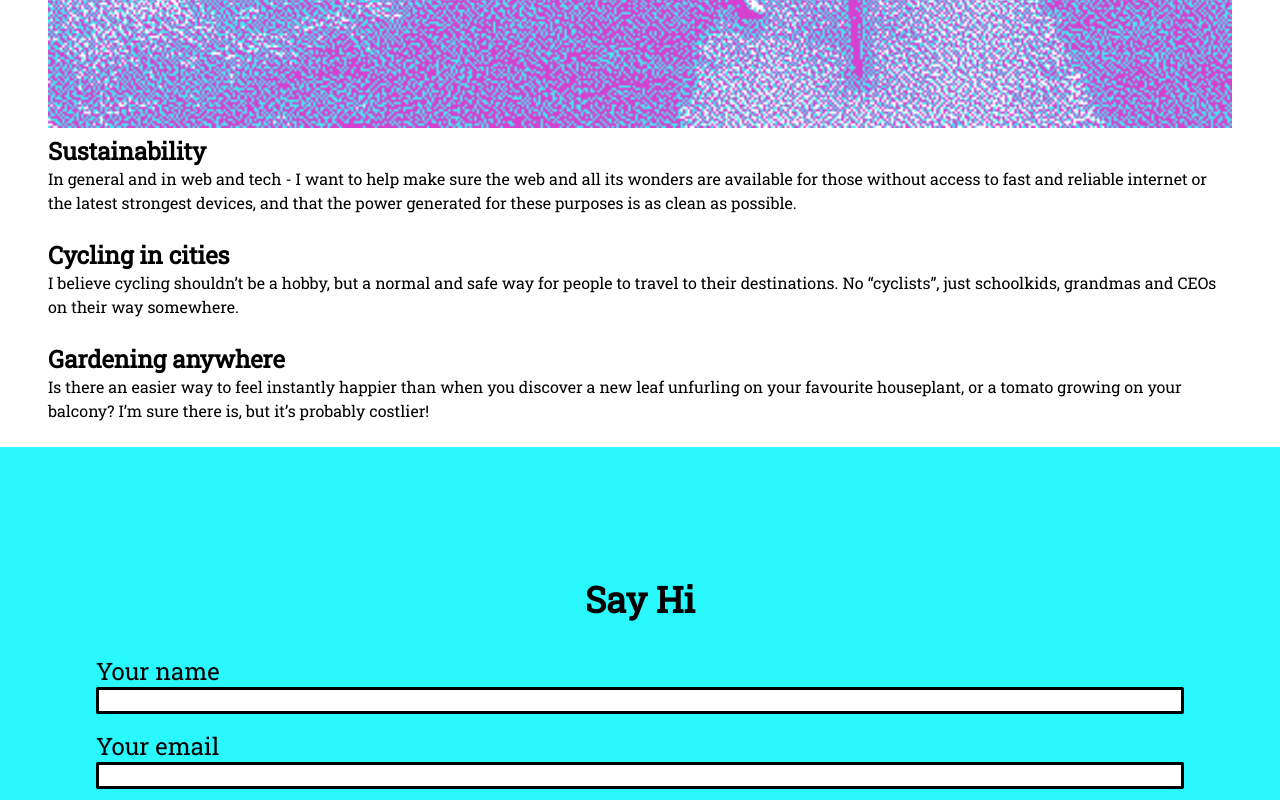
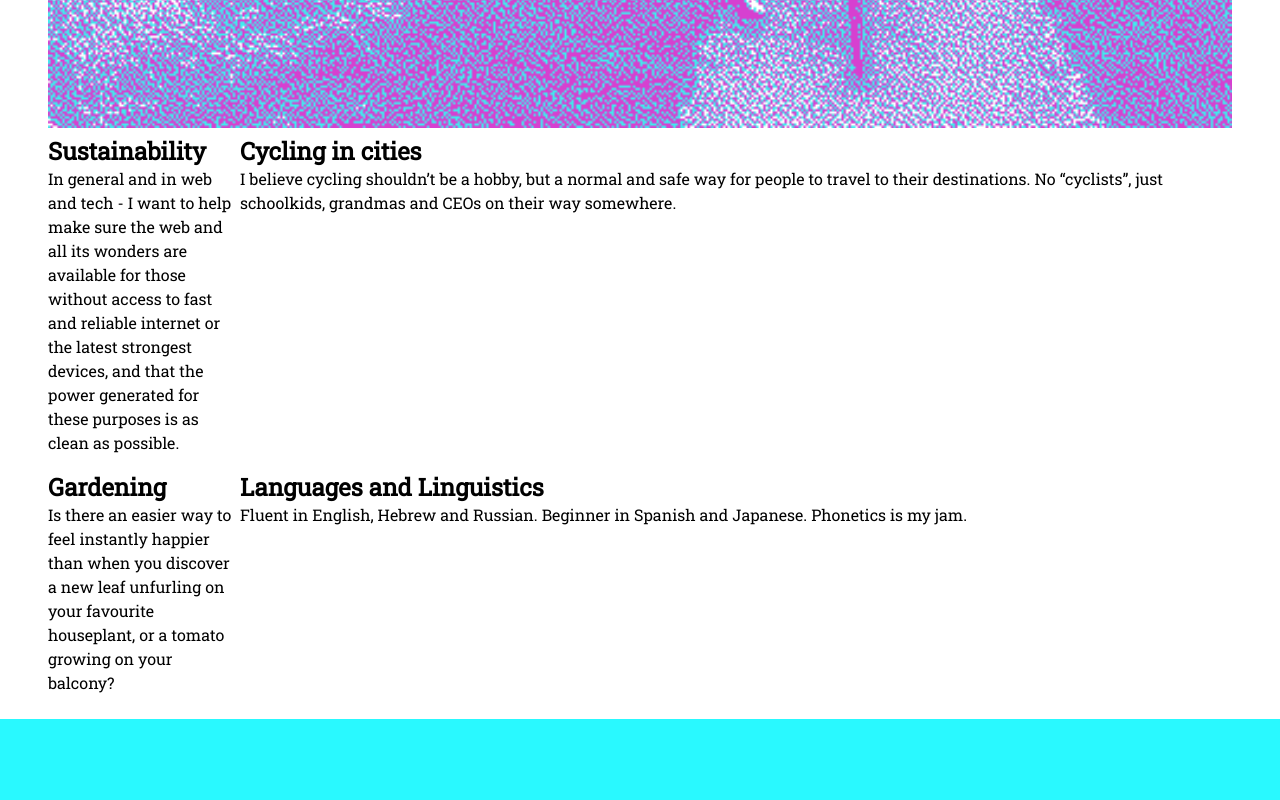
Before and after one commit to daria-kafler/Daria-portfolio, a plain HTML site: page index.html in a window 1280 px wide. Shown: the part 3820-4620 px from the top of the page. Drawn offline with Linux system fonts and the light colour scheme.

```diff
--- a/index.html
+++ b/index.html
@@ -334,6 +334,7 @@
         <h3>Who even am I?</h3>
         <p>Here's more stuff I'm passionate about</p>
         <img src="styles/assets/dither_it_bike.jpg" alt="dithered picture of a hill with girl and a bicycle">
+        <div class="interests-wrapper">
             <div class="sustainability">
                 <h4>Sustainability</h4>
                 <article>
@@ -350,12 +351,20 @@
                     grandmas and CEOs on their way somewhere.</article>
             </div>
             <div class="gardening">
-            <h4>Gardening anywhere</h4>
+                <h4>Gardening</h4>
                 <article>Is there an easier way to feel instantly happier than when you
                     discover a new leaf unfurling on your favourite houseplant, or a tomato
-                growing on your balcony? I’m sure there is, but it’s probably costlier!
+                    growing on your balcony?
                 </article>
             </div>
+            <div class="languages">
+                <h4>Languages and Linguistics</h4>
+                <article>Fluent in English, Hebrew and Russian. Beginner in Spanish and Japanese.
+                    Phonetics is my jam.
+                </article>
+            </div>
+        </div>
+
     </section>
 
     <div class="bottom-wrapper">
--- a/styles/style.css
+++ b/styles/style.css
@@ -150,7 +150,7 @@
     max-width: 100%;
     max-height: 100%;
     top: 43%;
-    left: 50%;
+    left: 25%;
     overflow: visible;
     opacity: 0.25;
     z-index: -2;
@@ -277,6 +277,14 @@
     width: 100%;
     opacity: 75%;
 }
+.interests-wrapper {
+    display: grid;
+    grid-template-columns: 12rem auto;
+    grid-template-rows: 21rem auto;
+}
+.more-about h4 {
+    font-size: var(--default-body-font-size);
+}
 .more-about p {
     font-size: var(--more-tech-list-font-size);
 }
```
Lines whose indentation alone changed are shown as unchanged.
